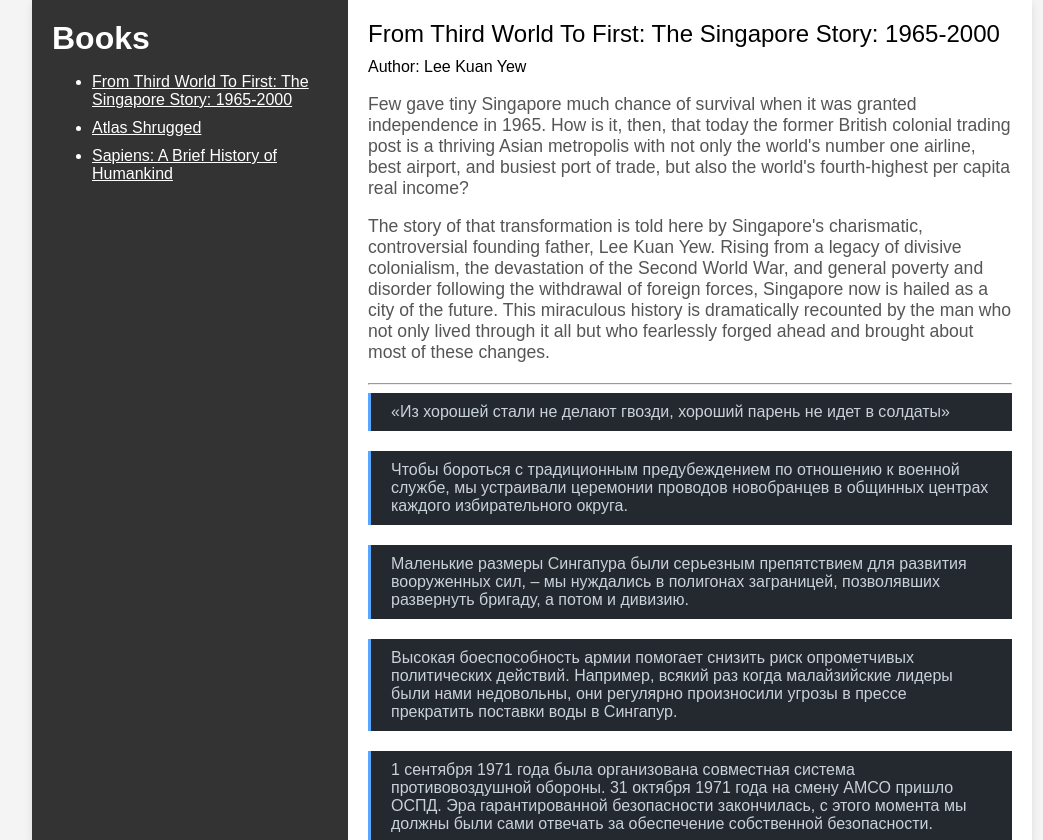
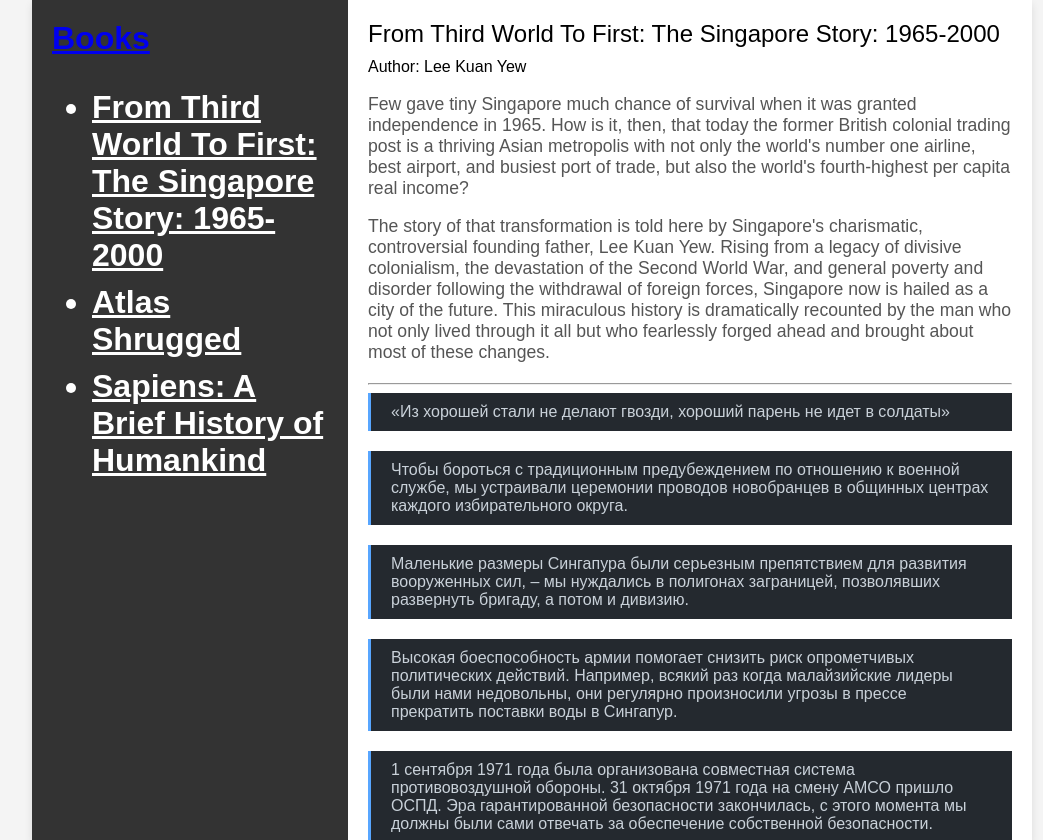
Before and after one commit to dykyi-roman/book-review, a plain HTML site: page from_third_world_to_first-the_singapore_story_1965_2000.html in a window 1280 px wide. Shown: the whole page, without its empty margins (108-1151 px from the left). Drawn offline with Linux system fonts and the light colour scheme.

Commit message:
Update from_third_world_to_first-the_singapore_story_1965_2000.html

```diff
--- a/from_third_world_to_first-the_singapore_story_1965_2000.html
+++ b/from_third_world_to_first-the_singapore_story_1965_2000.html
@@ -11,7 +11,7 @@
 <div class="container">
   <!-- Left section (Title) -->
   <div class="title-section">
-    <h1>Books</h1>
+    <h1><a href="https://dykyi-roman.github.io/book-review/">Books</a</h1>
     <ul class="book-list">
       <li><a class="white-text" href="https://dykyi-roman.github.io/book-review/from_third_world_to_first-the_singapore_story_1965_2000.html">From Third World To First: The Singapore Story: 1965-2000</a></li>
       <li><a class="white-text" href="https://dykyi-roman.github.io/book-review/atlas_shrugged.html">Atlas Shrugged</a></li>
```
